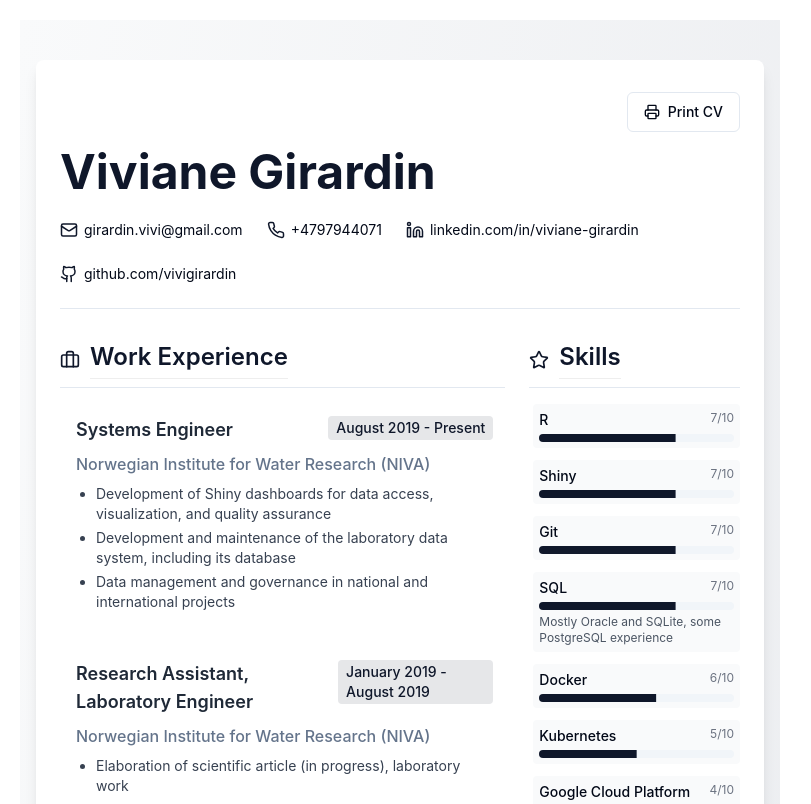
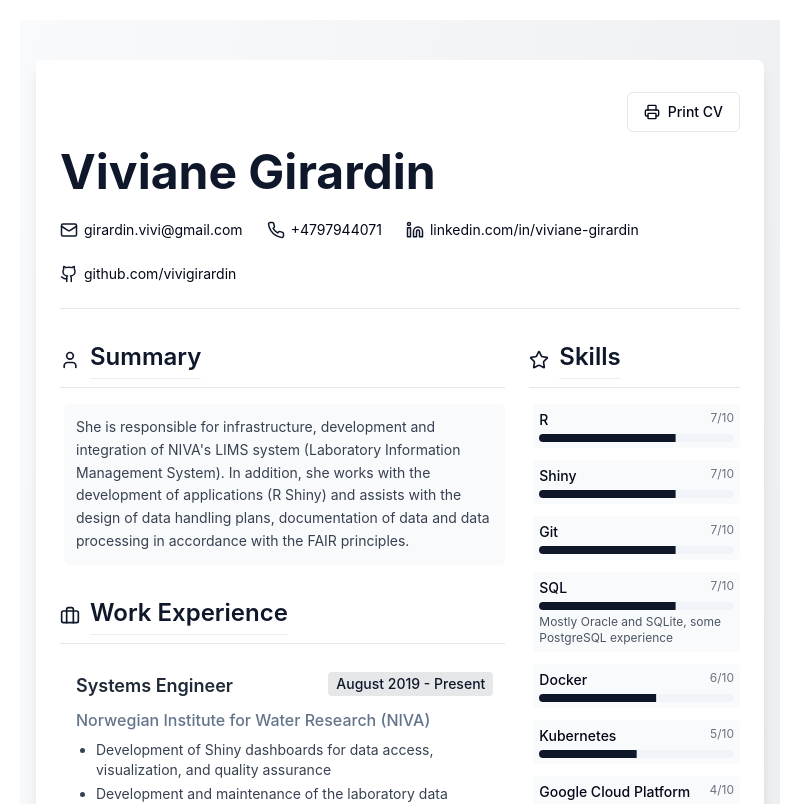
Before and after one commit to vivigirardin/viviane-cv, a React (Vite) app: page / in a window 1280 px wide. Shown: the top 804 px of the page, without its empty margins (0-811 px from the left). Built offline with nearby package versions, Linux system fonts and the light colour scheme.

Commit message:
Fix index.html
Update index.html file.

```diff
--- a/src/data/cvData.ts
+++ b/src/data/cvData.ts
@@ -1,3 +1,4 @@
+
 export const cvData = {
   profile: {
     name: "Viviane Girardin",
@@ -8,6 +9,8 @@ export const cvData = {
       github: "github.com/vivigirardin"
     }
   },
+
+  summary: "She is responsible for infrastructure, development and integration of NIVA's LIMS system (Laboratory Information Management System). In addition, she works with the development of applications (R Shiny) and assists with the design of data handling plans, documentation of data and data processing in accordance with the FAIR principles.",
 
   education: [
     {
```
